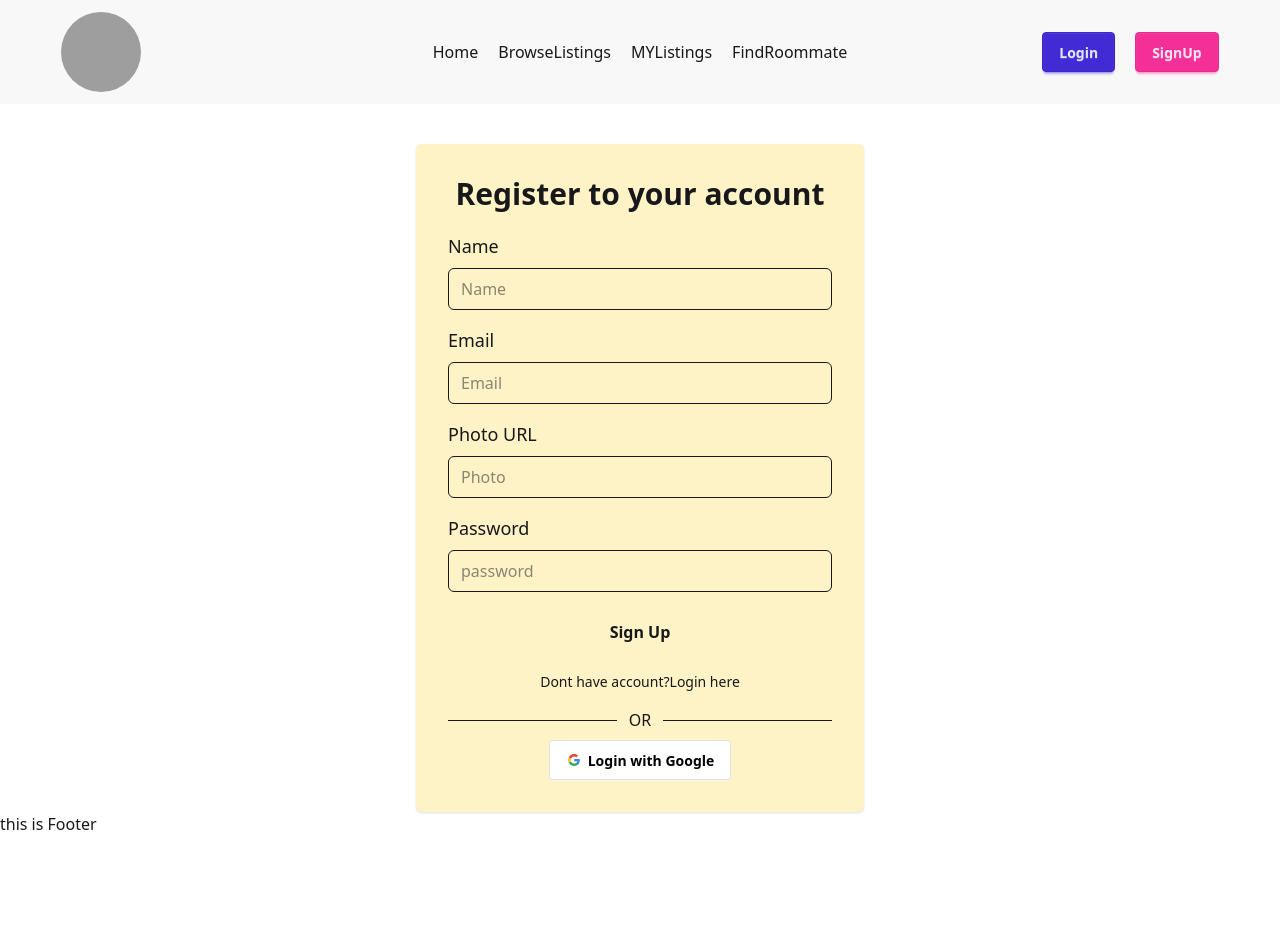
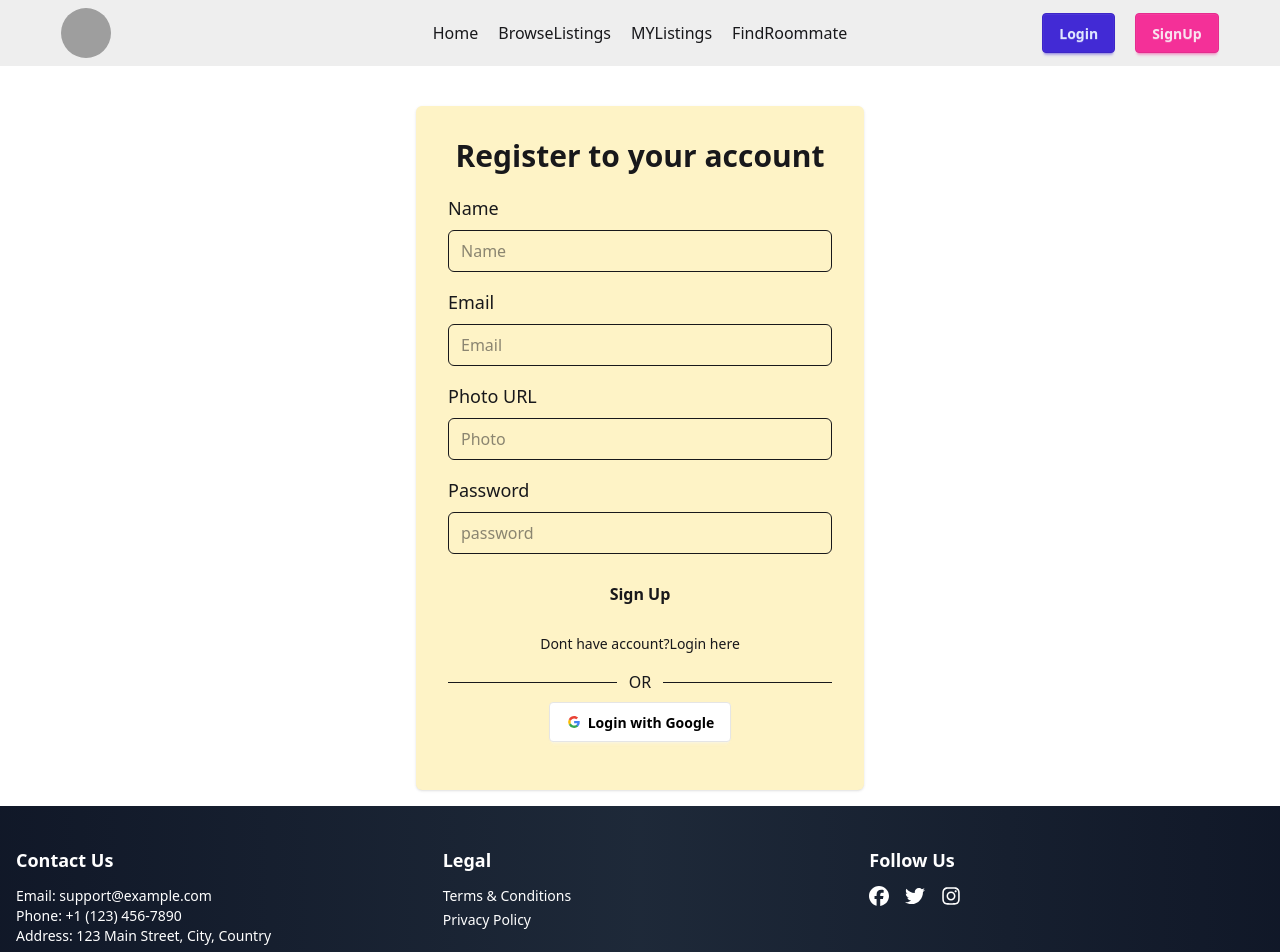
Before and after one commit to ariful324645/Assaignment10, a React (Vite) app: page /register in a window 1280 px wide. Shown: the top 952 px of the page. Before the commit the page ends 836 px from the top, so only its background shows below. Built offline with nearby package versions, Linux system fonts and the light colour scheme; grey boxes are pictures that could not be loaded.

Commit message:
added footer

```diff
--- a/package.json
+++ b/package.json
@@ -14,7 +14,10 @@
     "firebase": "^11.7.3",
     "react": "^19.1.0",
     "react-dom": "^19.1.0",
+    "react-icons": "^5.5.0",
     "react-router": "^7.6.0",
+    "react-toastify": "^11.0.5",
+    "sweetalert2": "^11.21.2",
     "tailwindcss": "^4.1.7"
   },
   "devDependencies": {
--- a/src/components/Footer.jsx
+++ b/src/components/Footer.jsx
@@ -1,11 +1,74 @@
-import React from 'react';
+import React from "react";
+import { FaFacebook, FaInstagram, FaTwitter } from "react-icons/fa6";
 
 const Footer = () => {
-                return (
-                                <div className=''>
-                                      this is Footer
-                                </div>
-                );
+  return (
+    <div className=" mt-4">
+      <footer className="bg-gradient-to-r from-gray-900 via-gray-800 to-gray-900 text-white py-10 px-4">
+        <div className="max-w-7xl mx-auto grid grid-cols-1 md:grid-cols-3 gap-8">
+
+          <div>
+            <h3 className="text-lg font-semibold mb-3">Contact Us</h3>
+            <p className="text-sm">Email: support@example.com</p>
+            <p className="text-sm">Phone: +1 (123) 456-7890</p>
+            <p className="text-sm">Address: 123 Main Street, City, Country</p>
+          </div>
+
+
+          <div>
+            <h3 className="text-lg font-semibold mb-3">Legal</h3>
+            <ul className="text-sm space-y-1">
+              <li>
+                <a href="/terms" className="hover:underline">
+                  Terms & Conditions
+                </a>
+              </li>
+              <li>
+                <a href="/privacy" className="hover:underline">
+                  Privacy Policy
+                </a>
+              </li>
+            </ul>
+          </div>
+
+
+          <div>
+            <h3 className="text-lg font-semibold mb-3">Follow Us</h3>
+            <div className="flex space-x-4">
+              <a
+                href="https://facebook.com"
+                target="_blank"
+                rel="noopener noreferrer"
+                className="text-white hover:text-blue-500 transition"
+              >
+                <FaFacebook size={20} />
+              </a>
+              <a
+                href="https://twitter.com"
+                target="_blank"
+                rel="noopener noreferrer"
+                className="text-white hover:text-sky-400 transition"
+              >
+                <FaTwitter size={20} />
+              </a>
+              <a
+                href="https://instagram.com"
+                target="_blank"
+                rel="noopener noreferrer"
+                className="text-white hover:text-pink-500 transition"
+              >
+                <FaInstagram size={20} />
+              </a>
+            </div>
+          </div>
+        </div>
+
+        <div className="text-center text-sm mt-8 border-t border-gray-700 pt-4">
+          &copy; {new Date().getFullYear()} YourCompany. All rights reserved.
+        </div>
+      </footer>
+    </div>
+  );
 };
 
 export default Footer;
--- /dev/null
+++ b/src/components/Hero.jsx
@@ -0,0 +1,82 @@
+import React from 'react';
+
+const Hero = () => {
+                return (
+                  <div>
+                    <div className=" w-11/12  mx-auto">
+                      <div className="carousel w-full">
+                        <div
+                          id="slide1"
+                          className="carousel-item h-[500px] bg-amber-100 relative w-full"
+                        >
+                          <img
+                            src="https://i.ibb.co/Mx2w8HyH/r-1.jpg"
+                            className="w-full object-cover"
+                          />
+                          <div className="absolute left-5 right-5 top-1/2 flex -translate-y-1/2 transform justify-between">
+                            <a href="#slide4" className="btn btn-circle">
+                              ❮
+                            </a>
+                            <a href="#slide2" className="btn btn-circle">
+                              ❯
+                            </a>
+                          </div>
+                        </div>
+                        <div
+                          id="slide2"
+                          className="carousel-item h-[500px] relative w-full"
+                        >
+                          <img
+                            src="https://i.ibb.co/4nwwBBxd/r2.jpg"
+                            className="w-full object-cover"
+                          />
+                          <div className="absolute left-5 right-5 top-1/2 flex -translate-y-1/2 transform justify-between">
+                            <a href="#slide1" className="btn btn-circle">
+                              ❮
+                            </a>
+                            <a href="#slide3" className="btn btn-circle">
+                              ❯
+                            </a>
+                          </div>
+                        </div>
+                        <div
+                          id="slide3"
+                          className="carousel-item h-[500px] relative w-full"
+                        >
+                          <img
+                            src="https://i.ibb.co/45B5pDX/r5.jpg"
+                            className="w-full object-cover"
+                          />
+                          <div className="absolute left-5 right-5 top-1/2 flex -translate-y-1/2 transform justify-between">
+                            <a href="#slide2" className="btn btn-circle">
+                              ❮
+                            </a>
+                            <a href="#slide4" className="btn btn-circle">
+                              ❯
+                            </a>
+                          </div>
+                        </div>
+                        <div
+                          id="slide4"
+                          className="carousel-item h-[500px] relative w-full"
+                        >
+                          <img
+                            src="https://i.ibb.co/kVV1rYFJ/r4.jpg"
+                            className="w-full object-cover"
+                          />
+                          <div className="absolute left-5 right-5 top-1/2 flex -translate-y-1/2 transform justify-between">
+                            <a href="#slide3" className="btn btn-circle">
+                              ❮
+                            </a>
+                            <a href="#slide1" className="btn btn-circle">
+                              ❯
+                            </a>
+                          </div>
+                        </div>
+                      </div>
+                    </div>
+                  </div>
+                );
+};
+
+export default Hero;
--- a/src/components/Navbar.jsx
+++ b/src/components/Navbar.jsx
@@ -3,12 +3,12 @@ import { Link, NavLink } from "react-router";
 
 const Navbar = () => {
   return (
-    <div className="bg-base-200 py-1">
+    <div className="bg-base-300 ">
       <div className="navbar w-11/12 mx-auto ">
         <div className="navbar-start">
           <div className="">
             <img
-              className="w-[80px] h-[80px] rounded-full"
+              className="w-[50px] h-[50px] rounded-full"
               src="https://i.ibb.co/VRXG3SF/24650-1.jpg"
               alt=""
             />
--- a/src/components/Register.jsx
+++ b/src/components/Register.jsx
@@ -1,10 +1,12 @@
-import React, { use, useState } from "react";
+import React, { use} from "react";
 import { AuthContext } from "../context/AuthContext";
 import { Link } from "react-router";
+import { ToastContainer,  } from "react-toastify";
+import Swal from "sweetalert2";
 
 const Register = () => {
-  const [errorMessage, setErrorMessage] = useState("");
 
+// const [errorMessage, setErrorMessage] = useState("");
   const { googleLogin } = use(AuthContext);
   const { createUser } = use(AuthContext);
 
@@ -19,38 +21,88 @@ const Register = () => {
     const passwordRegex = /^(?=.*[a-z])(?=.*[A-Z]).{6,}$/;
 
     if (!passwordRegex.test(password)) {
-       if (password.length < 6) {
-        setErrorMessage("Password must be at least 6 characters long.");
+      if (password.length < 6) {
+
+          Swal.fire({
+            position: "center",
+            icon: "error",
+            title: "Password must be 6 character",
+            showConfirmButton: false,
+            timer: 1500,
+          })
+          return;
+
+      } else if (!/[A-Z]/.test(password)) {
+        Swal.fire({
+          position: "center",
+          icon: "error",
+          title: "Must have an Uppercase letter in the password ",
+          showConfirmButton: false,
+          timer: 1500,
+        });
+        return;
+      } else if (!/[a-z]/.test(password)) {
+        Swal.fire({
+          position: "center",
+          icon: "error",
+          title: "Must have an Lowercase letter in the password ",
+          showConfirmButton: false,
+          timer: 1500,
+        });
+        return
+      } else {
+        Swal.fire({
+          position: "center",
+          icon: "success",
+          title: "Your work has been saved",
+          showConfirmButton: false,
+          timer: 1500,
+        });
+        return;
       }
-    else if (!/[A-Z]/.test(password)) {
-        setErrorMessage("Must have an Uppercase letter in the password");
-      } else if (!/[a-z]/.test(password)) {
-        setErrorMessage("Must have an Lowercase letter in the password");
-      } else {
-        setErrorMessage(
-          "Password must include uppercase and lowercase letters."
-        );
-      }
-      return;
+
+      // return;
     }
 
-    setErrorMessage("");
+
     createUser(email, password)
       .then((result) => {
         console.log(result.user);
+        Swal.fire({
+          position: "center",
+          icon: "success",
+          title: "Login successfully",
+          showConfirmButton: false,
+          timer: 1500,
+        });
       })
       .catch((error) => {
         console.log(error);
-        setErrorMessage(error.message);
+
       });
   };
   const GoogleRegister = () => {
     googleLogin()
       .then((result) => {
         console.log(result);
+        Swal.fire({
+          position: "center",
+          icon: "success",
+          title: "Login successfully",
+          showConfirmButton: false,
+          timer: 1500,
+        });
       })
       .catch((error) => {
         console.log(error);
+        Swal.fire({
+          position: "center",
+          icon: "success",
+          title: " Error firebase",
+          showConfirmButton: false,
+          timer: 1500,
+        });
+
       });
   };
   return (
@@ -110,11 +162,11 @@ const Register = () => {
               />
             </div>
           </div>
-          <div>
+          {/* <div>
             {errorMessage && (
               <p className="text-red-700 font-semibold">{errorMessage}</p>
             )}
-          </div>
+          </div> */}
           <button
             type="submit"
             className="w-full px-8 py-3 font-semibold rounded-md dark:bg-violet-600 dark:text-gray-50"
@@ -173,6 +225,7 @@ const Register = () => {
               </button>
             </Link>
           </div>
+          <ToastContainer />
         </form>
       </div>
     </div>
--- a/src/pages/Home.jsx
+++ b/src/pages/Home.jsx
@@ -1,11 +1,13 @@
-import React from 'react';
+import React from "react";
+import Hero from "../components/Hero";
+
 
 const Home = () => {
-                return (
-                                <div>
-                                           This is Home
-                                </div>
-                );
+  return (
+   <div>
+                <Hero></Hero>
+   </div>
+  );
 };
 
 export default Home;
--- a/src/routes/router.jsx
+++ b/src/routes/router.jsx
@@ -8,6 +8,8 @@ import MyListings from "../pages/MyListings";
 import FindRoommate from "../pages/FindRoommate";
 import Login from "../components/Login";
 import Register from "../components/Register";
+import Hero from "../components/Hero";
+
 
 
 const router = createBrowserRouter([
@@ -40,6 +42,9 @@ const router = createBrowserRouter([
       },{
         path:"/register",
         Component:Register
+      },{
+        path:"/hero",
+        Component:Hero
       }
 
     ],
```
Also changed, not shown: 1 other file (tests, documents, lock files or other folders).
